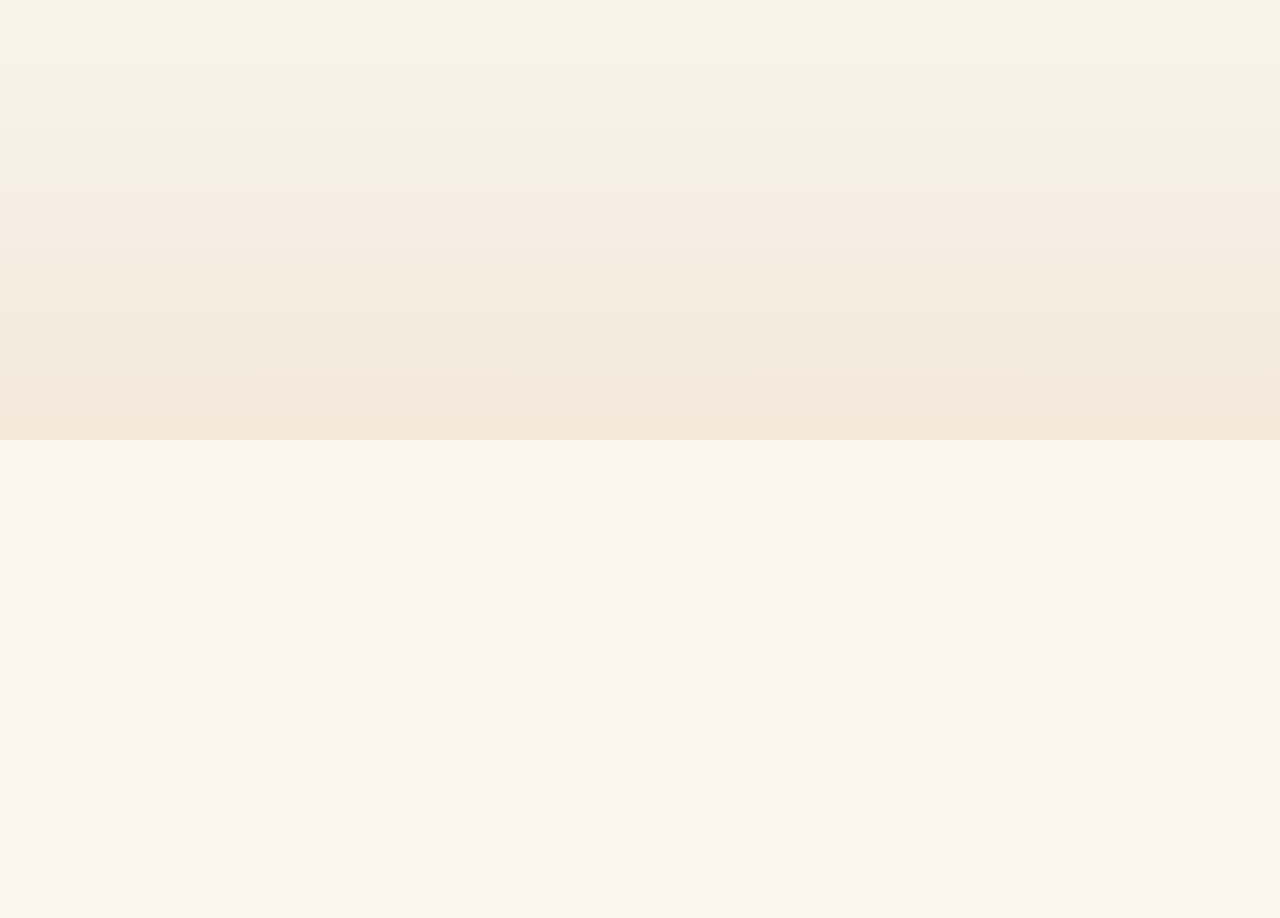
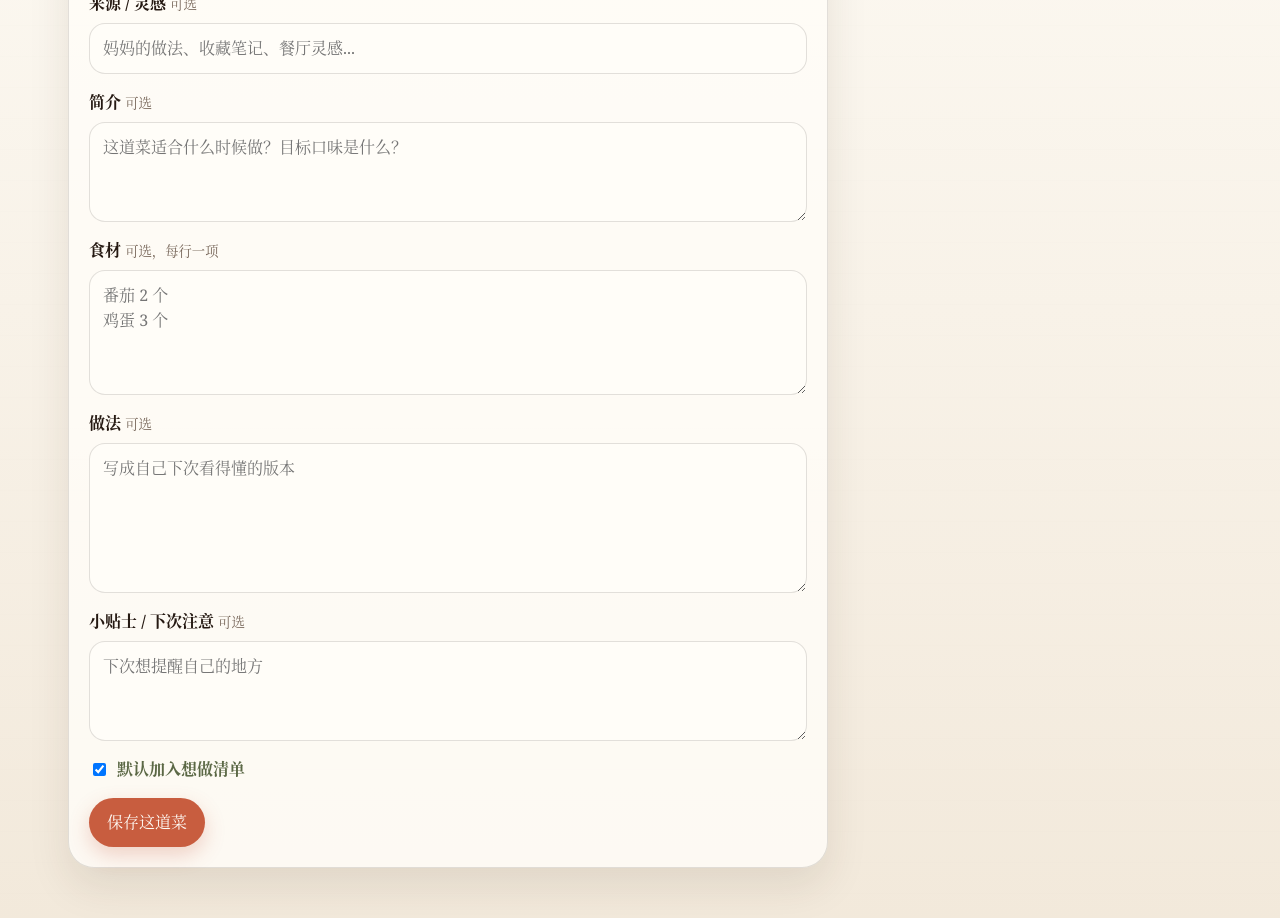
Before and after one commit to Willmind/maimai_cookbook, a Vue app: page /recipes/new in a window 1280 px wide. Shown: the part 360-1278 px from the top of the page. Before the commit the page ends 800 px from the top, so only its background shows below. Built offline with nearby package versions, Linux system fonts and the light colour scheme.

Commit message:
feat: 完成菜谱和做饭记录表单流程

```diff
--- a/src/styles/base.css
+++ b/src/styles/base.css
@@ -360,6 +360,71 @@ h3 {
   margin-bottom: 8px;
 }
 
+.form-page {
+  max-width: 760px;
+}
+
+.form-grid {
+  display: grid;
+  gap: 16px;
+}
+
+.field {
+  display: grid;
+  gap: 7px;
+}
+
+.field span {
+  font-weight: 700;
+}
+
+.field small {
+  color: var(--muted);
+  font-weight: 400;
+}
+
+.field input,
+.field textarea,
+.field select {
+  width: 100%;
+  border: 1px solid var(--line);
+  border-radius: 16px;
+  background: var(--white);
+  color: var(--ink);
+  padding: 12px 13px;
+}
+
+.field textarea {
+  resize: vertical;
+}
+
+.field input[readonly] {
+  background: rgba(241, 231, 216, 0.54);
+  color: var(--muted);
+}
+
+.toggle-line {
+  display: inline-flex;
+  align-items: center;
+  gap: 8px;
+  color: var(--olive);
+  font-weight: 700;
+}
+
+.error-note {
+  border: 1px solid rgba(200, 93, 63, 0.24);
+  border-radius: 14px;
+  background: rgba(200, 93, 63, 0.08);
+  color: var(--tomato);
+  padding: 10px 12px;
+}
+
+.submit-action {
+  width: fit-content;
+  border: 0;
+  cursor: pointer;
+}
+
 @media (max-width: 680px) {
   .top {
     align-items: flex-start;
--- a/src/views/NewCookingLogView.vue
+++ b/src/views/NewCookingLogView.vue
@@ -1,11 +1,91 @@
 <script setup lang="ts">
-defineProps<{
+import { computed, onMounted, ref } from 'vue'
+import { useRouter } from 'vue-router'
+
+import { cookingLogRepository, recipeRepository } from '@/data/repositories'
+import type { Recipe } from '@/types/recipe'
+
+const props = defineProps<{
   id: string
 }>()
+
+const router = useRouter()
+
+const recipe = ref<Recipe>()
+const cookedAt = ref(new Date().toISOString().slice(0, 10))
+const result = ref<'good' | 'ok' | 'failed' | ''>('')
+const note = ref('')
+const changes = ref('')
+const nextNote = ref('')
+
+const recipeName = computed(() => recipe.value?.name ?? '')
+
+const saveLog = async () => {
+  await cookingLogRepository.create({
+    recipeId: props.id,
+    cookedAt: cookedAt.value || undefined,
+    result: result.value || undefined,
+    note: note.value || undefined,
+    changes: changes.value || undefined,
+    nextNote: nextNote.value || undefined,
+  })
+
+  await router.push(`/recipes/${props.id}`)
+}
+
+onMounted(async () => {
+  recipe.value = await recipeRepository.getById(props.id)
+})
 </script>
 
 <template>
-  <section class="screen">
-    <p class="muted">记录一次骨架：将从菜谱 {{ id }} 带入只读菜名。</p>
+  <section class="screen form-page">
+    <div class="section-head">
+      <div>
+        <p class="eyebrow">厨房日记</p>
+        <h1>记录一次</h1>
+      </div>
+    </div>
+
+    <form v-if="recipe" class="form-grid" @submit.prevent="saveLog">
+      <label class="field">
+        <span>这次做的是 <small>从菜谱详情带入，不可修改</small></span>
+        <input data-test="log-recipe-name" :value="recipeName" readonly />
+      </label>
+
+      <label class="field">
+        <span>日期 <small>可选，默认今天</small></span>
+        <input v-model="cookedAt" type="date" />
+      </label>
+
+      <label class="field">
+        <span>这次做得怎么样？ <small>可选</small></span>
+        <select v-model="result">
+          <option value="">不评价</option>
+          <option value="good">好吃</option>
+          <option value="ok">一般</option>
+          <option value="failed">翻车</option>
+        </select>
+      </label>
+
+      <label class="field">
+        <span>这次记录 <small>可选</small></span>
+        <textarea v-model="note" data-test="log-note" rows="4" placeholder="这次有什么值得记住？"></textarea>
+      </label>
+
+      <label class="field">
+        <span>和上次比改了什么？ <small>可选</small></span>
+        <textarea v-model="changes" rows="3" placeholder="糖少放、火更小、顺序改了..."></textarea>
+      </label>
+
+      <label class="field">
+        <span>下次要注意什么？ <small>可选</small></span>
+        <textarea v-model="nextNote" rows="3" placeholder="给下一次下厨的自己留一句话"></textarea>
+      </label>
+
+      <button class="primary-action submit-action" type="submit">保存这次记录</button>
+    </form>
+
+    <p v-else class="muted">没有找到这道菜，暂时不能记录一次。</p>
   </section>
 </template>
--- a/src/views/NewRecipeView.vue
+++ b/src/views/NewRecipeView.vue
@@ -1,5 +1,90 @@
+<script setup lang="ts">
+import { ref } from 'vue'
+import { useRouter } from 'vue-router'
+
+import { recipeRepository } from '@/data/repositories'
+
+const router = useRouter()
+
+const name = ref('')
+const source = ref('')
+const description = ref('')
+const ingredients = ref('')
+const method = ref('')
+const nextNote = ref('')
+const wantToMake = ref(true)
+const error = ref('')
+
+const saveRecipe = async () => {
+  error.value = ''
+
+  if (!name.value.trim()) {
+    error.value = '菜名必填'
+    return
+  }
+
+  const recipe = await recipeRepository.create({
+    name: name.value,
+    source: source.value || undefined,
+    description: description.value || undefined,
+    ingredients: ingredients.value || undefined,
+    method: method.value || undefined,
+    nextNote: nextNote.value || undefined,
+    wantToMake: wantToMake.value,
+  })
+
+  await router.push(`/recipes/${recipe.id}`)
+}
+</script>
+
 <template>
-  <section class="screen">
-    <p class="muted">记一道菜骨架：后续实现菜名必填和默认想做。</p>
+  <section class="screen form-page">
+    <div class="section-head">
+      <div>
+        <p class="eyebrow">建立菜谱档案</p>
+        <h1>记一道菜</h1>
+      </div>
+    </div>
+
+    <form class="form-grid" @submit.prevent="saveRecipe">
+      <label class="field">
+        <span>菜名 <small>必填</small></span>
+        <input v-model="name" data-test="recipe-name" placeholder="例如：番茄炒蛋" />
+      </label>
+
+      <label class="field">
+        <span>来源 / 灵感 <small>可选</small></span>
+        <input v-model="source" placeholder="妈妈的做法、收藏笔记、餐厅灵感..." />
+      </label>
+
+      <label class="field">
+        <span>简介 <small>可选</small></span>
+        <textarea v-model="description" rows="3" placeholder="这道菜适合什么时候做？目标口味是什么？"></textarea>
+      </label>
+
+      <label class="field">
+        <span>食材 <small>可选，每行一项</small></span>
+        <textarea v-model="ingredients" rows="4" placeholder="番茄 2 个&#10;鸡蛋 3 个"></textarea>
+      </label>
+
+      <label class="field">
+        <span>做法 <small>可选</small></span>
+        <textarea v-model="method" rows="5" placeholder="写成自己下次看得懂的版本"></textarea>
+      </label>
+
+      <label class="field">
+        <span>小贴士 / 下次注意 <small>可选</small></span>
+        <textarea v-model="nextNote" rows="3" placeholder="下次想提醒自己的地方"></textarea>
+      </label>
+
+      <label class="toggle-line">
+        <input v-model="wantToMake" type="checkbox" />
+        <span>默认加入想做清单</span>
+      </label>
+
+      <p v-if="error" class="error-note">{{ error }}</p>
+
+      <button class="primary-action submit-action" type="submit">保存这道菜</button>
+    </form>
   </section>
 </template>
```
Also changed, not shown: openspec/changes/build-vue-mock-mvp/tasks.md (+6 -6 lines), 3 other files (tests, documents, lock files or other folders).
